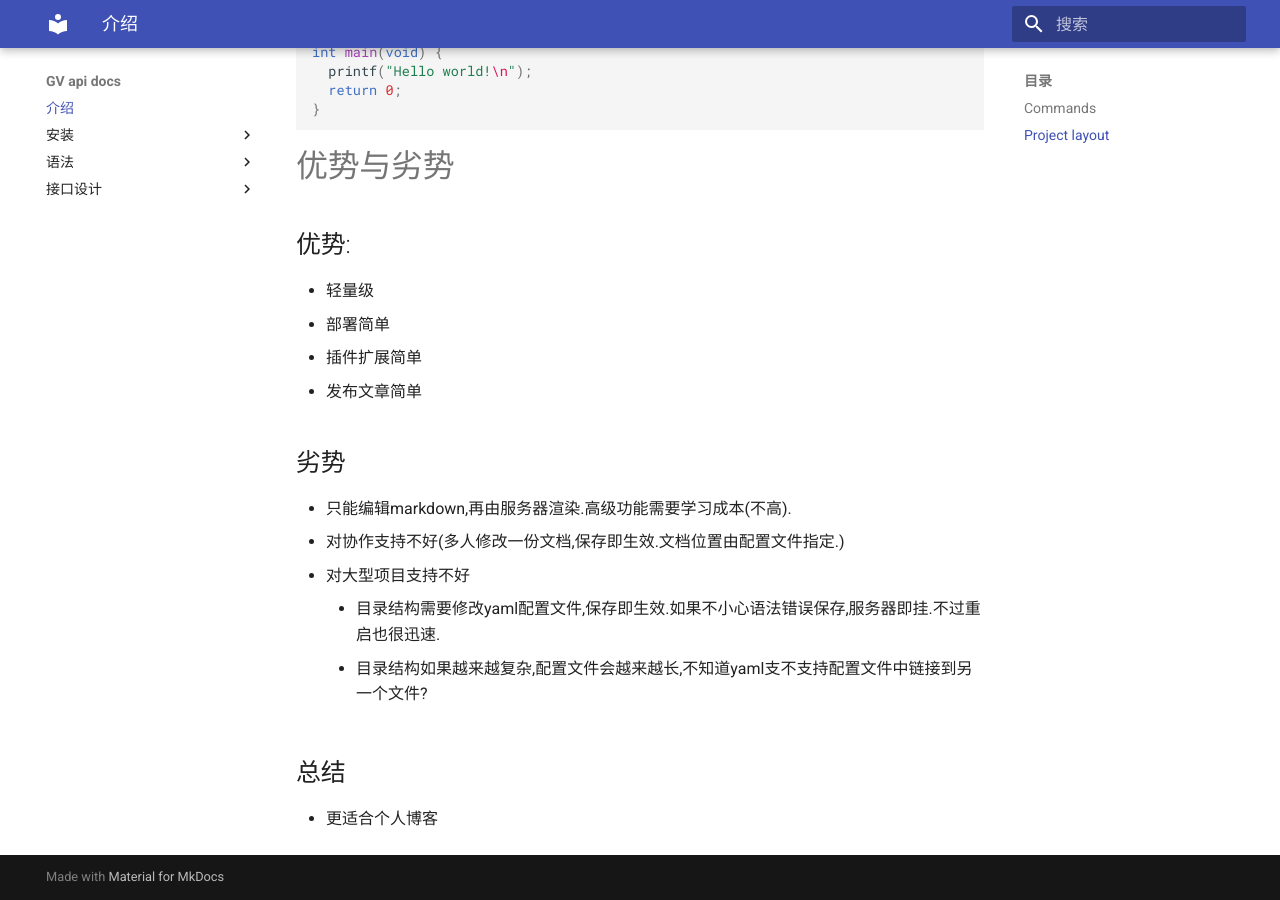
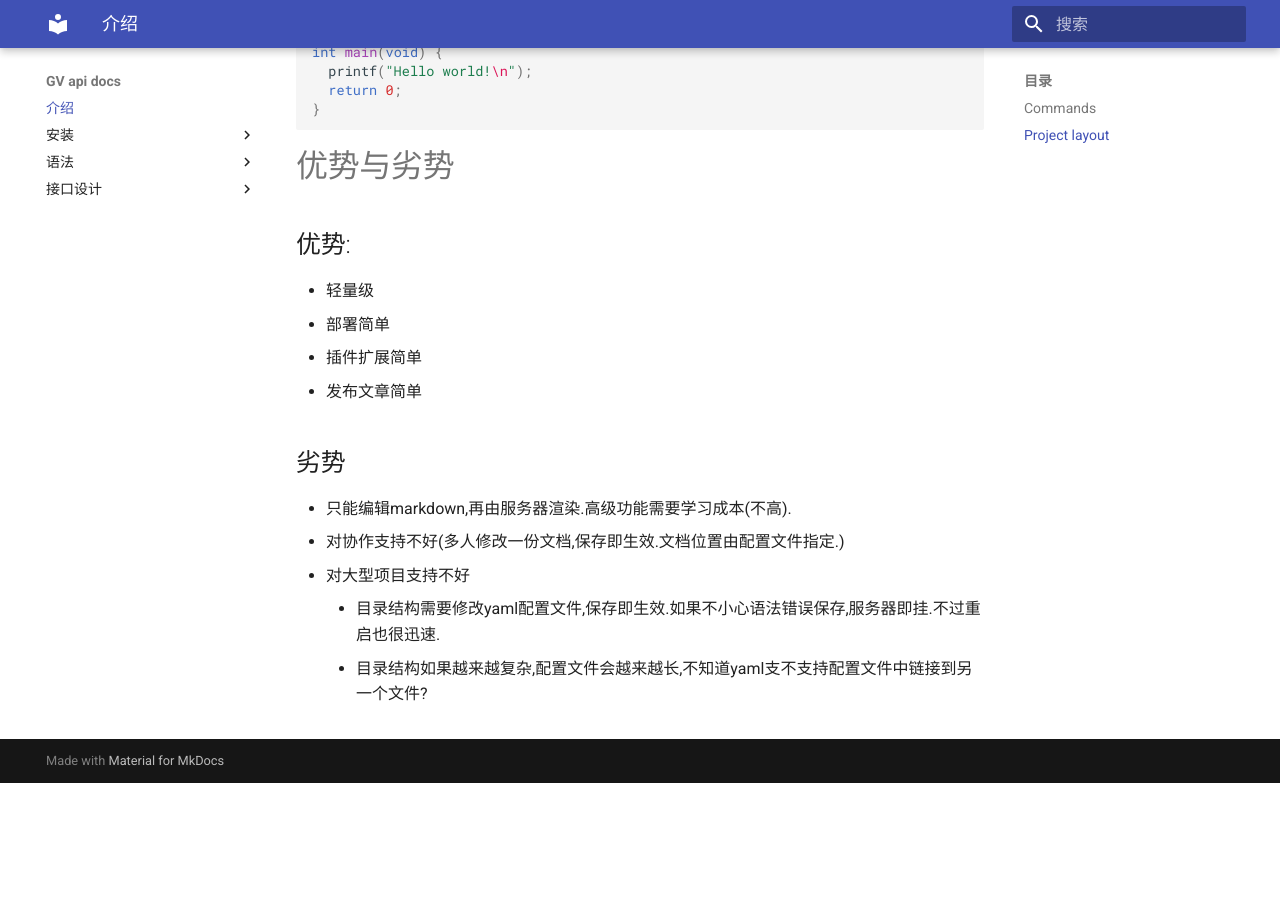
Before and after one commit to 1130646208/1130646208.github.io, an MkDocs documentation site: the page built from docs/index.md, in a window 1280 px wide and 900 px high, scrolled down 983 px. Built offline with MkDocs 1.6.1 and Material for MkDocs 9.7.7, drawn with Linux system fonts in a browser that asks for light colours; after the commit the page ends 1766 px from its top, so only the background shows below that.

Commit message:
modify index

```diff
--- a/docs/index.md
+++ b/docs/index.md
@@ -63,6 +63,3 @@ For full documentation visit [mkdocs.org](https://www.mkdocs.org).
 - 对大型项目支持不好
     - 目录结构需要修改yaml配置文件,保存即生效.如果不小心语法错误保存,服务器即挂.不过重启也很迅速.
     - 目录结构如果越来越复杂,配置文件会越来越长,不知道yaml支不支持配置文件中链接到另一个文件?
-
-## 总结
-- 更适合个人博客
```
